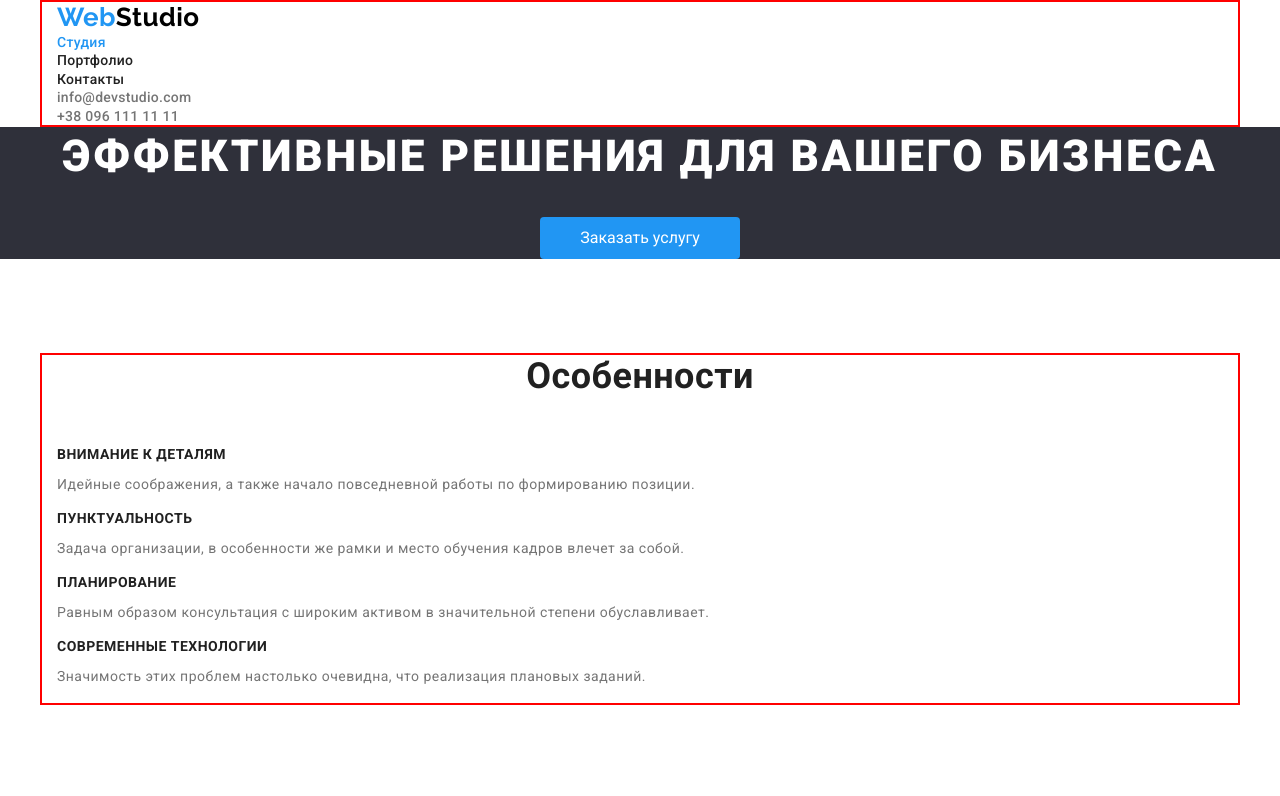
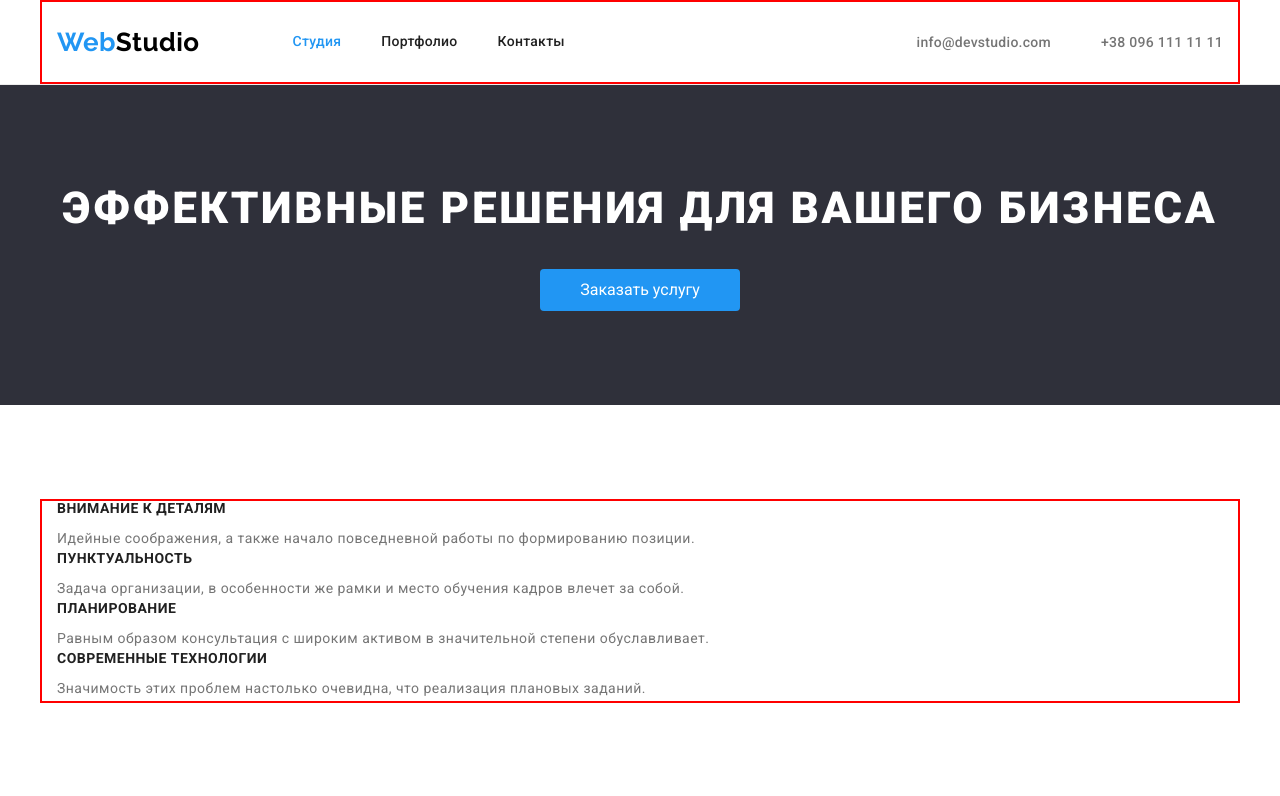
Before and after one commit to IevgenSh/goit-markup-hw-03, a plain HTML site: page index.html in a window 1280 px wide. Shown: the top 796 px of the page. Drawn offline with nearby package versions, Linux system fonts and the light colour scheme.

Commit message:
сделал хедер красиво

```diff
--- a/css/styles.css
+++ b/css/styles.css
@@ -27,7 +27,7 @@ body {
 
 .site-nav,
 .contact-us,
-.features,
+.features-list,
 .work,
 .team-list,
 .projects-nav {
@@ -50,13 +50,27 @@ body {
 }
 
 /* Header */
+
 .page-header {
   background-color: var(--primery-white-color);
+  border-bottom: solid 1px #ececec;
+}
+
+.header {
+  display: flex;
+  align-items: center;
+}
+
+.main-nav {
+  display: flex;
+  align-items: center;
 }
 
 /* logo */
 
 .logo {
+  margin-right: 93px;
+
   color: #000000;
 
   font-family: Raleway, sans-serif;
@@ -70,7 +84,20 @@ body {
 }
 
 /* Site-nav */
+
+.site-nav {
+  display: flex;
+}
+
+.site-nav .item + .item {
+  margin-left: 40px;
+}
+
 .site-nav .link {
+  display: block;
+  padding-top: 32px;
+  padding-bottom: 32px;
+
   color: var(--title-text-color);
 
   font-weight: 500;
@@ -89,6 +116,15 @@ body {
 }
 
 /* Contact us */
+.contact-us {
+  display: flex;
+  margin-left: auto;
+}
+
+.contact-us .item + .item {
+  margin-left: 50px;
+}
+
 .contact-us .link {
   color: var(--primery-text-color);
 
@@ -105,7 +141,8 @@ body {
 
 /* Hero */
 .hero {
-  margin-bottom: 94px;
+  padding-top: 94px;
+  padding-bottom: 94px;
   text-align: center;
 
   background-color: var(--hero-background-color);
@@ -144,7 +181,8 @@ body {
 /* Section */
 
 .section {
-  margin-bottom: 94px;
+  padding-top: 94px;
+  padding-bottom: 94px;
 }
 
 .section-title {
@@ -160,7 +198,21 @@ body {
 }
 
 /* Features */
-.features .title {
+
+.visually-hidden {
+  position: absolute;
+  width: 1px;
+  height: 1px;
+  margin: -1px;
+  border: 0;
+  padding: 0;
+  white-space: nowrap;
+  clip-path: inset(100%);
+  clip: rect(0 0 0 0);
+  overflow: hidden;
+}
+
+.features-list .title {
   margin-top: 0;
   margin-bottom: 10px;
 
@@ -172,22 +224,31 @@ body {
   text-transform: uppercase;
 }
 
-.features .text {
+.features-list .text {
   margin-top: 0;
+  margin-bottom: 0;
+
   font-size: 14px;
   line-height: 1.71;
 }
 
 /* Work */
 
+.work {
+  padding-top: 0;
+}
+
 /* Team */
 
 .section.team {
-  margin-bottom: 0;
+  padding-top: 0;
+  padding-bottom: 0;
+
+  background-color: var(--portfolio-buttons-font-color);
 }
 
 .section-title.team {
-  padding-top: 79px;
+  padding-top: 94px;
 }
 
 .team-list-card {
@@ -216,6 +277,8 @@ body {
 /* Footer */
 .footer {
   background-color: var(--hero-background-color);
+  padding-top: 60px;
+  padding-bottom: 60px;
 }
 
 .footer .logo {
--- a/index.html
+++ b/index.html
@@ -15,22 +15,22 @@
 <body>
     <!-- Шапка сайта -->
     <header class="page-header">
-        <div class="container">
-            <nav>
+        <div class="container header">
+            <nav class="main-nav">
                 <a href="" class="logo link">
                     <span class="logo-name">Web</span>Studio
                 </a>
 
                 <ul class="site-nav">
-                    <li><a href="./index.html" class="link current">Студия</a></li>
-                    <li><a href="./portfolio.html" class="link">Портфолио</a></li>
-                    <li><a href="" class="link">Контакты</a></li>
+                    <li class="item"><a href="./index.html" class="link current">Студия</a></li>
+                    <li class="item"><a href="./portfolio.html" class="link">Портфолио</a></li>
+                    <li class="item"><a href="" class="link">Контакты</a></li>
                 </ul>
             </nav>
 
             <ul class="contact-us">
-                <li><a href="mailto:info@devstudio.com" class="link">info@devstudio.com</a></li>
-                <li><a href="tel:+380961111111" class="link">+38 096 111 11 11</a></li>
+                <li class="item"><a href="mailto:info@devstudio.com" class="link">info@devstudio.com</a></li>
+                <li class="item"><a href="tel:+380961111111" class="link">+38 096 111 11 11</a></li>
             </ul>
         </div>
 
@@ -45,28 +45,28 @@
             </section>
 
             <!-- Особенности -->
-            <section class="section">
+            <section class="section features">
                 <div class="container">
-                    <h2 class="section-title">Особенности</h2>
-                    <ul class="features">
+                    <h2 class="section-title visually-hidden">Особенности</h2>
+                    <ul class="features-list">
                         <li>
                             <h3 class="title">Внимание к деталям</h3>
                             <p class="text">Идейные соображения, а также начало повседневной работы по формированию позиции.</p>
                         </li>
                     </ul>
-                    <ul class="features">
+                    <ul class="features-list">
                         <li>
                             <h3 class="title">Пунктуальность</h3>
                             <p class="text">Задача организации, в особенности же рамки и место обучения кадров влечет за собой.</p>
                         </li>
                     </ul>
-                    <ul class="features">
+                    <ul class="features-list">
                         <li>
                             <h3 class="title">Планирование</h3>
                             <p class="text">Равным образом консультация с широким активом в значительной степени обуславливает.</p>
                         </li>
                     </ul>
-                    <ul class="features">
+                    <ul class="features-list">
                         <li>
                             <h3 class="title">Современные технологии</h3>
                             <p class="text">Значимость этих проблем настолько очевидна, что реализация плановых заданий.</p>
@@ -76,7 +76,7 @@
             </section>
 
             <!-- Чем мы занимаемся -->
-            <section class="section">
+            <section class="section work">
                 <div class="container">
                     <h2 class="section-title">Чем мы занимаемся</h2>
                     <ul class="work">
```
